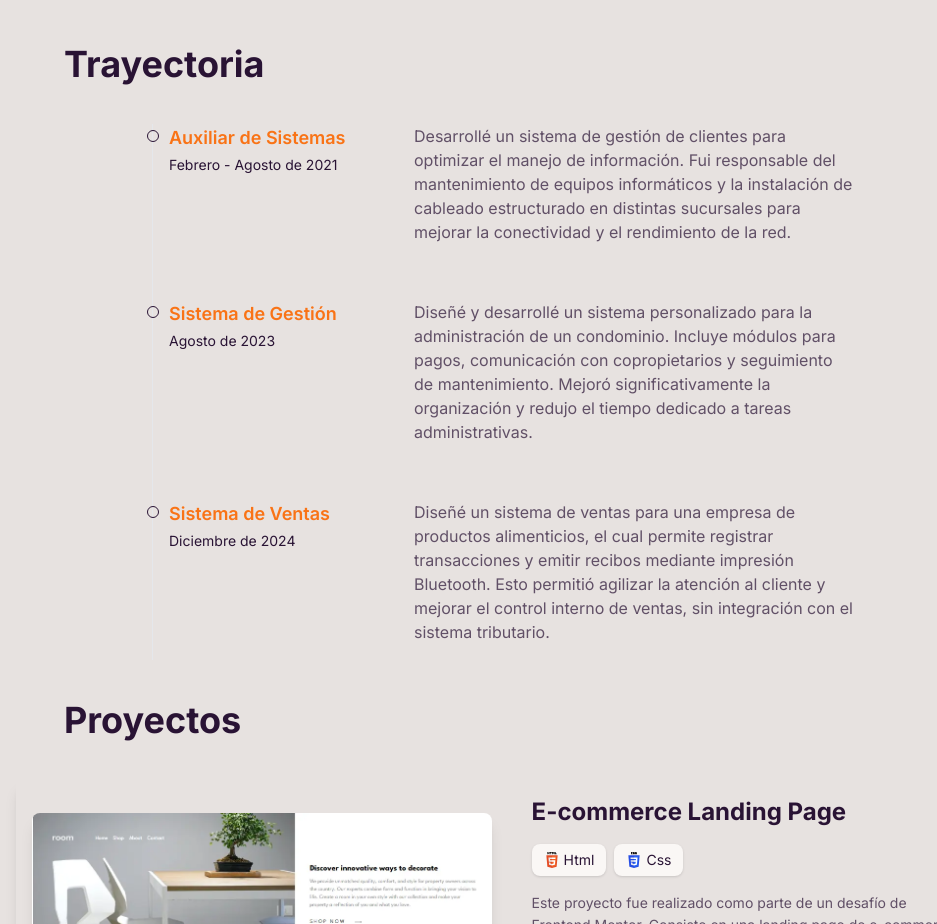
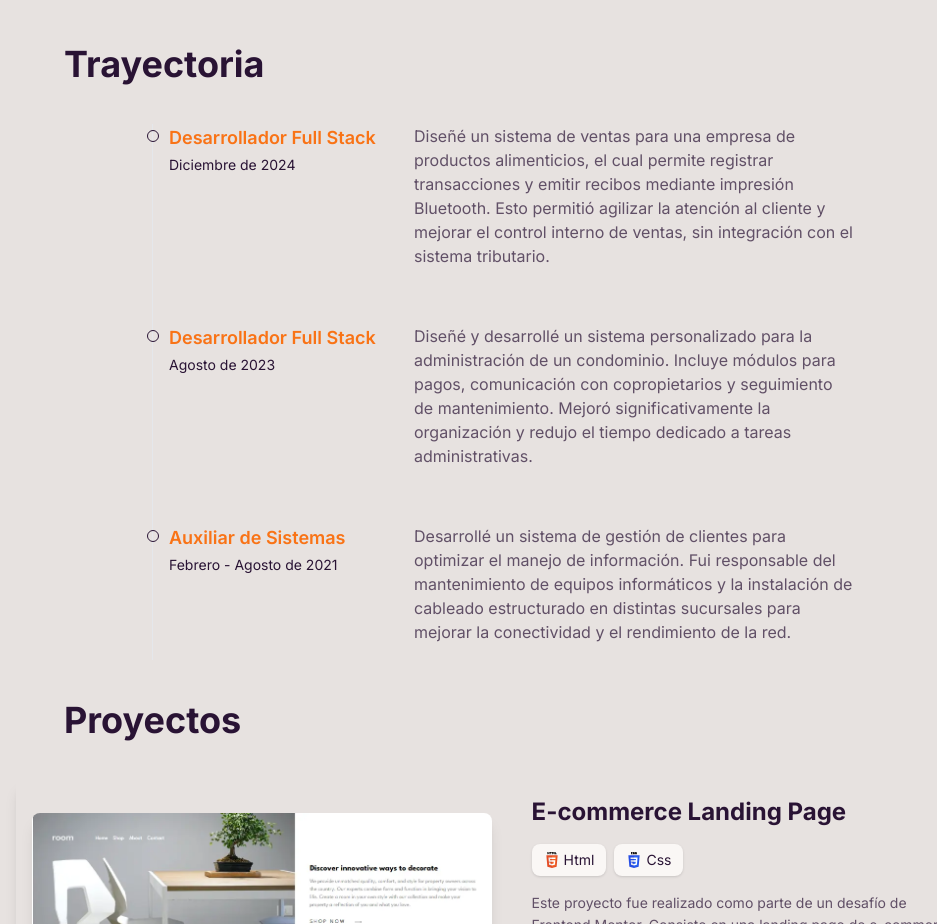
Before and after one commit to rick672/Portafolio-Dev, a Vue app: page / in a window 1280 px wide. Shown: the part 994-1918 px from the top of the page, without its empty margins (136-1073 px from the left). Built offline with nearby package versions, Linux system fonts and the light colour scheme; no server answers; some icons are missing; what vuefire would draw is missing.

Commit message:
Corregido el TimeLine

```diff
--- a/locales/en.json
+++ b/locales/en.json
@@ -27,17 +27,17 @@
         },
         "experience": {
             "1": {
-                "title": "Frontend Developer",
+                "title": "IT Assistant",
                 "date": "February - August 2022",
                 "description": "Developed a frontend system for optimizing information handling. I was responsible for maintaining IT equipment and the installation of structured cabling in different stores to improve connectivity and network performance."
             },
             "2": {
-                "title": "System Administrator",
+                "title": "Full Stack Developer",
                 "date": "August 2023",
                 "description": "Designed and developed a custom system for managing a condominium. Includes modules for payments, communication with co-owners, and maintenance tracking. Significantly improved organization and reduced time spent on administrative tasks."
             },
             "3": {
-                "title": "Sales System",
+                "title": "Full Stack Developer",
                 "date": "December 2024",
                 "description": "Designed a sales system for a food products company, allowing for the recording of transactions and the issuance of receipts through Bluetooth printing. This allowed for efficient attention to the customer and improved internal control of sales without integration with the tax system."
             }
--- a/locales/es.json
+++ b/locales/es.json
@@ -32,12 +32,12 @@
                 "description": "Desarrollé un sistema de gestión de clientes para optimizar el manejo de información. Fui responsable del mantenimiento de equipos informáticos y la instalación de cableado estructurado en distintas sucursales para mejorar la conectividad y el rendimiento de la red."
             },
             "2": {
-                "title": "Sistema de Gestión",
+                "title": "Desarrollador Full Stack",
                 "date": "Agosto de 2023",
                 "description": "Diseñé y desarrollé un sistema personalizado para la administración de un condominio. Incluye módulos para pagos, comunicación con copropietarios y seguimiento de mantenimiento. Mejoró significativamente la organización y redujo el tiempo dedicado a tareas administrativas."
             },
             "3": {
-                "title": "Sistema de Ventas",
+                "title": "Desarrollador Full Stack",
                 "date": "Diciembre de 2024",
                 "description": "Diseñé un sistema de ventas para una empresa de productos alimenticios, el cual permite registrar transacciones y emitir recibos mediante impresión Bluetooth. Esto permitió agilizar la atención al cliente y mejorar el control interno de ventas, sin integración con el sistema tributario."
             }
--- a/src/views/HomeView.vue
+++ b/src/views/HomeView.vue
@@ -53,12 +53,21 @@ onMounted(() => {
             </template>
             <div class="px-8 max-w-3xl mx-auto">
                 <ol class="relative border-s border-gray-200 dark:border-gray-700">
-                    <TimeLine :title="$t('timeline.experience.1.title')" :date="$t('timeline.experience.1.date')"
-                        :description="$t('timeline.experience.1.description')" />
-                    <TimeLine :title="$t('timeline.experience.2.title')" :date="$t('timeline.experience.2.date')"
-                        :description="$t('timeline.experience.2.description')" />
-                    <TimeLine :title="$t('timeline.experience.3.title')" :date="$t('timeline.experience.3.date')"
-                        :description="$t('timeline.experience.3.description')" />
+                    <TimeLine
+                        :title="$t('timeline.experience.3.title')"
+                        :date="$t('timeline.experience.3.date')"
+                        :description="$t('timeline.experience.3.description')"
+                    />
+                    <TimeLine
+                        :title="$t('timeline.experience.2.title')"
+                        :date="$t('timeline.experience.2.date')"
+                        :description="$t('timeline.experience.2.description')"
+                    />
+                    <TimeLine
+                        :title="$t('timeline.experience.1.title')"
+                        :date="$t('timeline.experience.1.date')"
+                        :description="$t('timeline.experience.1.description')"
+                    />
                 </ol>
             </div>
         </Sections>
```
